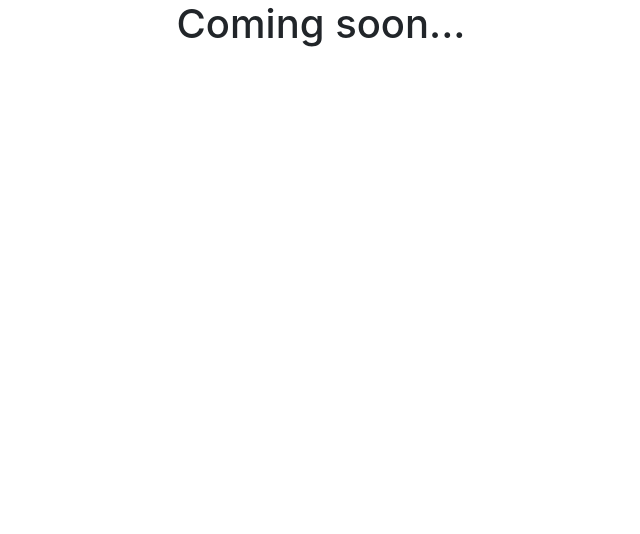
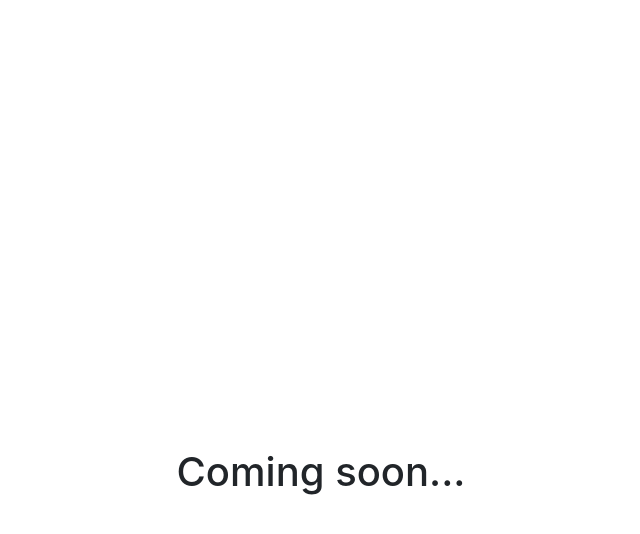
Before and after one commit to corinamcintosh/corinamcintosh.github.io, a Vue app: page / in a window 1280 px wide. Shown: the top 534 px of the page, without its empty margins (319-959 px from the left). Built offline with nearby package versions, Linux system fonts and the light colour scheme.

Commit message:
Minor style change.

```diff
--- a/src/App.vue
+++ b/src/App.vue
@@ -16,4 +16,9 @@ export default {
 </script>
 
 <style>
+html, body {
+}
+#app {
+  margin-top: 35%;
+}
 </style>
```
